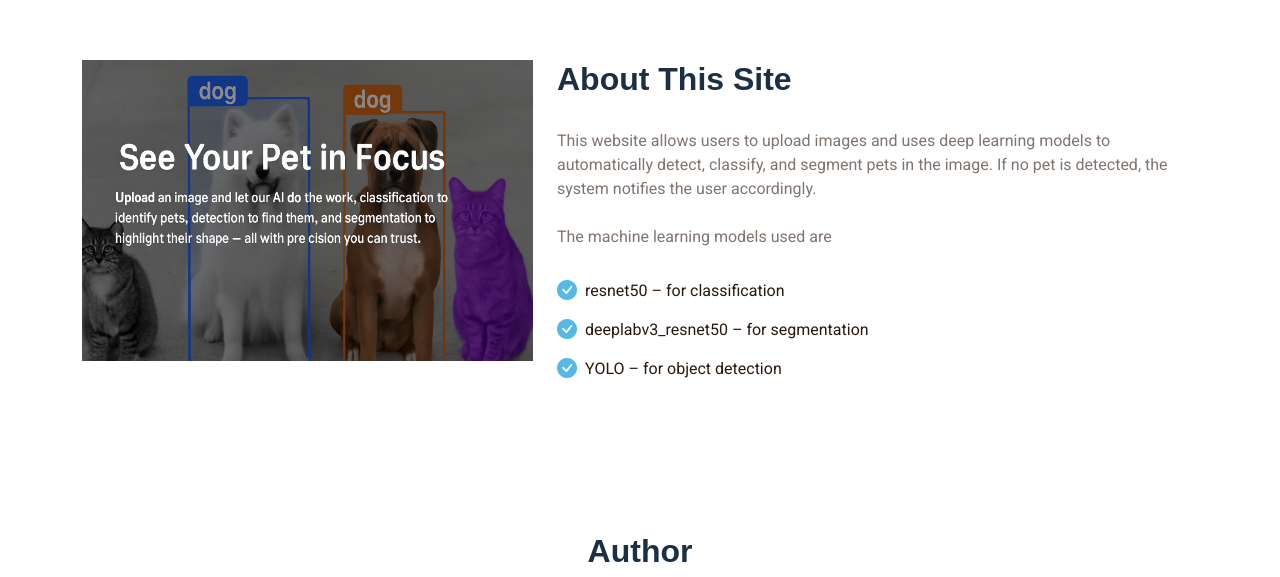
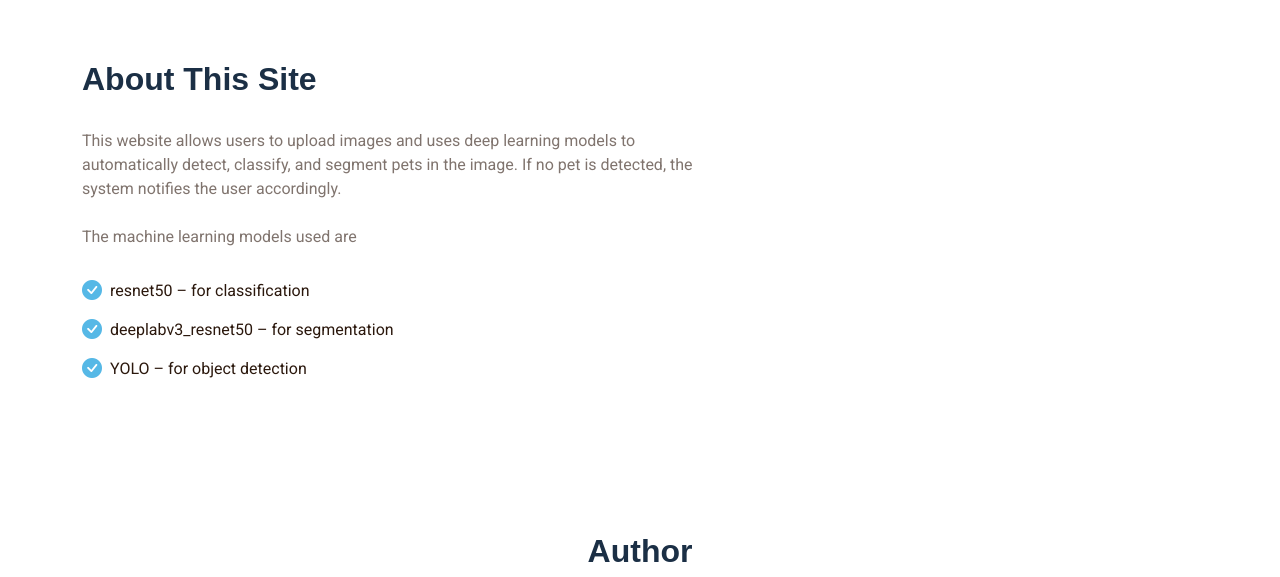
Before and after one commit to YehiaHany/Knights_Lab_Full_Stack_Internship_Assessment, a Flask app: page /about in a window 1280 px wide. Shown: the part 304-881 px from the top of the page. Run offline with Flask 3, Linux system fonts and the light colour scheme; some libraries are stand-ins or nearby versions.

Commit message:
unusedimage removed

```diff
--- a/website/templates/about.html
+++ b/website/templates/about.html
@@ -22,9 +22,6 @@
   <section id="about" class="about section">
     <div class="container">
       <div class="row gy-4" data-aos="fade-up" data-aos-delay="100">
-        <div class="col-lg-5">
-          <img src="{{url_for('static',filename='assets/img/about.jpg')}}" class="img-fluid" alt="" />
-        </div>
         <div class="col-lg-7" data-aos="fade-up" data-aos-delay="200">
           <div class="content">
             <h3>About This Site</h3>
```
